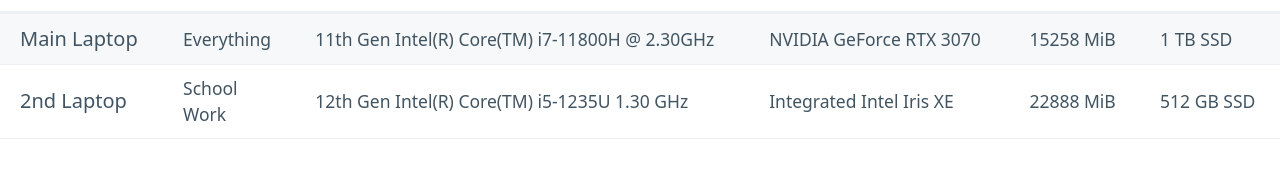
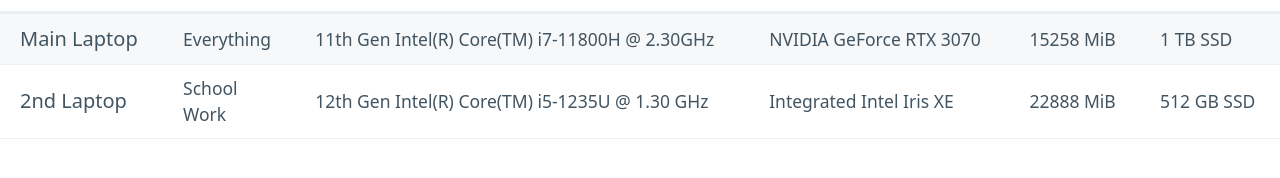
Before and after one commit to 1tsAndrew/1tsandrew.com, a SvelteKit app: page /about/stats in a window 1280 px wide. Shown: the part 374-552 px from the top of the page. Built offline with nearby package versions, Linux system fonts and the light colour scheme; no server answers.

Commit message:
Update +page.svelte

```diff
--- a/src/routes/about/stats/+page.svelte
+++ b/src/routes/about/stats/+page.svelte
@@ -45,7 +45,7 @@
 		>
 		<tr
 			><th scope="row">2nd Laptop</th> <td>School<br>Work</td>
-			<td>12th Gen Intel(R) Core(TM) i5-1235U   1.30 GHz</td>
+			<td>12th Gen Intel(R) Core(TM) i5-1235U @ 1.30 GHz</td>
 			<td>Integrated Intel Iris XE</td> <td>22888 MiB</td>
 			<td>512 GB SSD </td></tr
 		>
```
